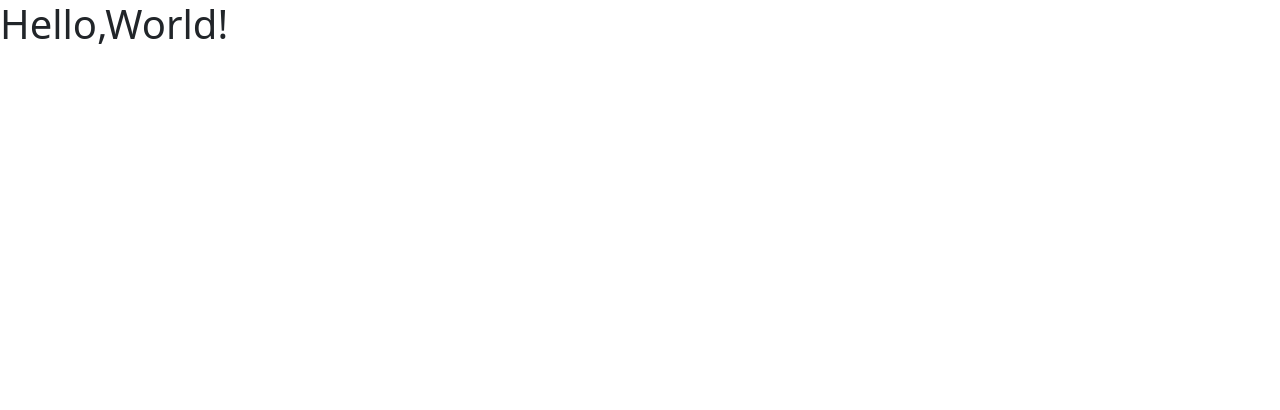
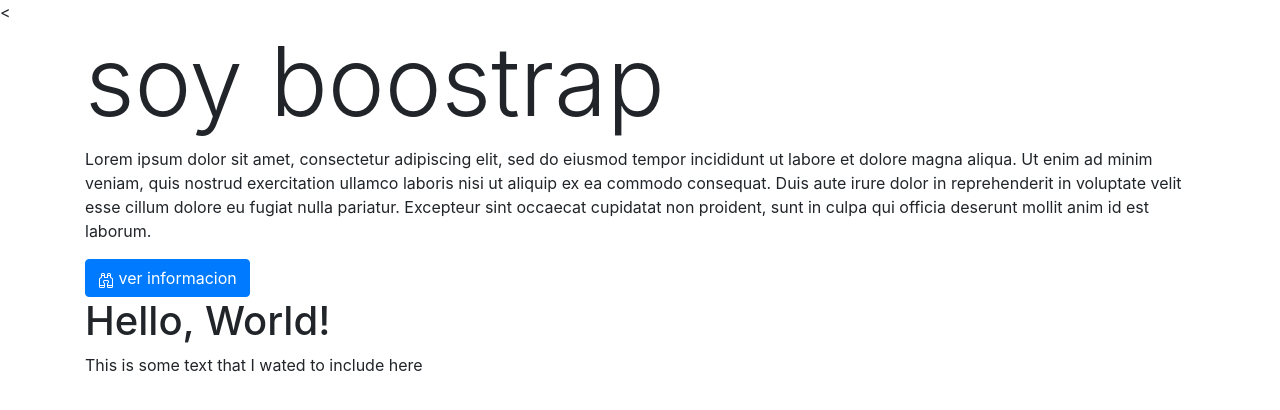
Before and after one commit to senaluq/actividades-leonardo, a plain HTML site: page index..html in a window 1280 px wide. Drawn offline with nearby package versions, Linux system fonts and the light colour scheme.

Commit message:
Add files via upload

```diff
--- a/index..html
+++ b/index..html
@@ -1,51 +1,51 @@
 <!DOCTYPE html>
 <html lang="en">
+
 <head>
     <!--BOOSTRAP-->
     <meta charset="UTF-8">
-    <link href=https://cdn.jsdelivr.net/npm/bootstrap@5.2.0/dist/css/bootstrap.min.css rel="stylesheet"
-    integrity="sha384-gH2yIJqKdNHPEq0n4Mqa/HGKIhSkIHeL5AyhkYV8i59U5AR6csBvApHHNl/vI1Bx" crossorigin="anonymous">
-    <meta http-equiv="X-UA-Compatible" content="IE=edge">
-    <meta name="viewport" content="width=device-width, initial-scale=1.0">
-    <title>HELLO, world</title>
+    <<link rel="stylesheet" href="https://cdn.jsdelivr.net/npm/bootstrap@4.3.1/dist/css/bootstrap.min.css"
+        integrity="sha384-ggOyR0iXCbMQv3Xipma34MD+dH/1fQ784/j6cY/iJTQUOhcWr7x9JvoRxT2MZw1T" crossorigin="anonymous">
+        <meta http-equiv="X-UA-Compatible" content="IE=edge">
+        <meta name="viewport" content="width=device-width, initial-scale=1.0">
+        <title>HELLO, world</title>
 </head>
+
 <body>
-    <h1>Hello,World!</h1>
-<div></div>
+    <div class="container">
+        <h1 class="display-1">soy boostrap</h1>
+        <p>Lorem ipsum dolor sit amet, consectetur adipiscing elit, sed do eiusmod tempor incididunt ut labore et dolore
+            magna aliqua. Ut enim ad minim veniam, quis nostrud exercitation ullamco laboris nisi ut aliquip ex ea
+            commodo consequat. Duis aute irure dolor in reprehenderit in voluptate velit esse cillum dolore eu fugiat
+            nulla pariatur. Excepteur sint occaecat cupidatat non proident, sunt in culpa qui officia deserunt mollit
+            anim id est laborum.</p>
+        <a href="#" class="btn btn-primary">
+            <svg xmlns="http://www.w3.org/2000/svg" width="16" height="16" fill="currentColor" class="bi bi-binoculars"
+                viewBox="0 0 16 16">
+                <path
+                    d="M3 2.5A1.5 1.5 0 0 1 4.5 1h1A1.5 1.5 0 0 1 7 2.5V5h2V2.5A1.5 1.5 0 0 1 10.5 1h1A1.5 1.5 0 0 1 13 2.5v2.382a.5.5 0 0 0 .276.447l.895.447A1.5 1.5 0 0 1 15 7.118V14.5a1.5 1.5 0 0 1-1.5 1.5h-3A1.5 1.5 0 0 1 9 14.5v-3a.5.5 0 0 1 .146-.354l.854-.853V9.5a.5.5 0 0 0-.5-.5h-3a.5.5 0 0 0-.5.5v.793l.854.853A.5.5 0 0 1 7 11.5v3A1.5 1.5 0 0 1 5.5 16h-3A1.5 1.5 0 0 1 1 14.5V7.118a1.5 1.5 0 0 1 .83-1.342l.894-.447A.5.5 0 0 0 3 4.882V2.5zM4.5 2a.5.5 0 0 0-.5.5V3h2v-.5a.5.5 0 0 0-.5-.5h-1zM6 4H4v.882a1.5 1.5 0 0 1-.83 1.342l-.894.447A.5.5 0 0 0 2 7.118V13h4v-1.293l-.854-.853A.5.5 0 0 1 5 10.5v-1A1.5 1.5 0 0 1 6.5 8h3A1.5 1.5 0 0 1 11 9.5v1a.5.5 0 0 1-.146.354l-.854.853V13h4V7.118a.5.5 0 0 0-.276-.447l-.895-.447A1.5 1.5 0 0 1 12 4.882V4h-2v1.5a.5.5 0 0 1-.5.5h-3a.5.5 0 0 1-.5-.5V4zm4-1h2v-.5a.5.5 0 0 0-.5-.5h-1a.5.5 0 0 0-.5.5V3zm4 11h-4v.5a.5.5 0 0 0 .5.5h3a.5.5 0 0 0 .5-.5V14zm-8 0H2v.5a.5.5 0 0 0 .5.5h3a.5.5 0 0 0 .5-.5V14z" />
+            </svg>
+            ver informacion
+        </a>
+        <div class="row">
+        <div class="col-12 col-sm4 col-md8 col-lg12 custom-class">
+            <h1>Hello, World!</h1>
+            This is some text that I wated to include here
+        </div>
+        </div>
+    </div>
 
 
 
-
-
-
-
-
-
-
-
-
-
-
-
-
-
-
-
-
-
-
-
-
-
-
-
-
-
-
-
-
-    <script src=https://cdn.jsdelivr.net/npm/bootstrap@5.2.0/dist/js/bootstrap.bundle.min.js
-        integrity="sha384-A3rJD856KowSb7dwlZdYEkO39Gagi7vIsF0jrRAoQmDKKtQBHUuLZ9AsSv4jD4Xa"
+    <script src="https://code.jquery.com/jquery-3.3.1.slim.min.js"
+        integrity="sha384-q8i/X+965DzO0rT7abK41JStQIAqVgRVzpbzo5smXKp4YfRvH+8abtTE1Pi6jizo"
+        crossorigin="anonymous"></script>
+    <script src="https://cdn.jsdelivr.net/npm/popper.js@1.14.7/dist/umd/popper.min.js"
+        integrity="sha384-UO2eT0CpHqdSJQ6hJty5KVphtPhzWj9WO1clHTMGa3JDZwrnQq4sF86dIHNDz0W1"
+        crossorigin="anonymous"></script>
+    <script src="https://cdn.jsdelivr.net/npm/bootstrap@4.3.1/dist/js/bootstrap.min.js"
+        integrity="sha384-JjSmVgyd0p3pXB1rRibZUAYoIIy6OrQ6VrjIEaFf/nJGzIxFDsf4x0xIM+B07jRM"
         crossorigin="anonymous"></script>
 </body>
+
 </html>
--- a/scss/estilos.scss
+++ b/scss/estilos.scss
@@ -1 +1,9 @@
-@import "./libs/bootstrap/scss/bootstrap";
+$principal:rgb(64,  129, 69);
+$primary: $principa;
+$enable-shadows:true;
+
+
+
+
+
+@import "../libs/bootstrap-5.2.0/scss/bootstrap"
```
Also changed, not shown: css/estilos.css (added).
